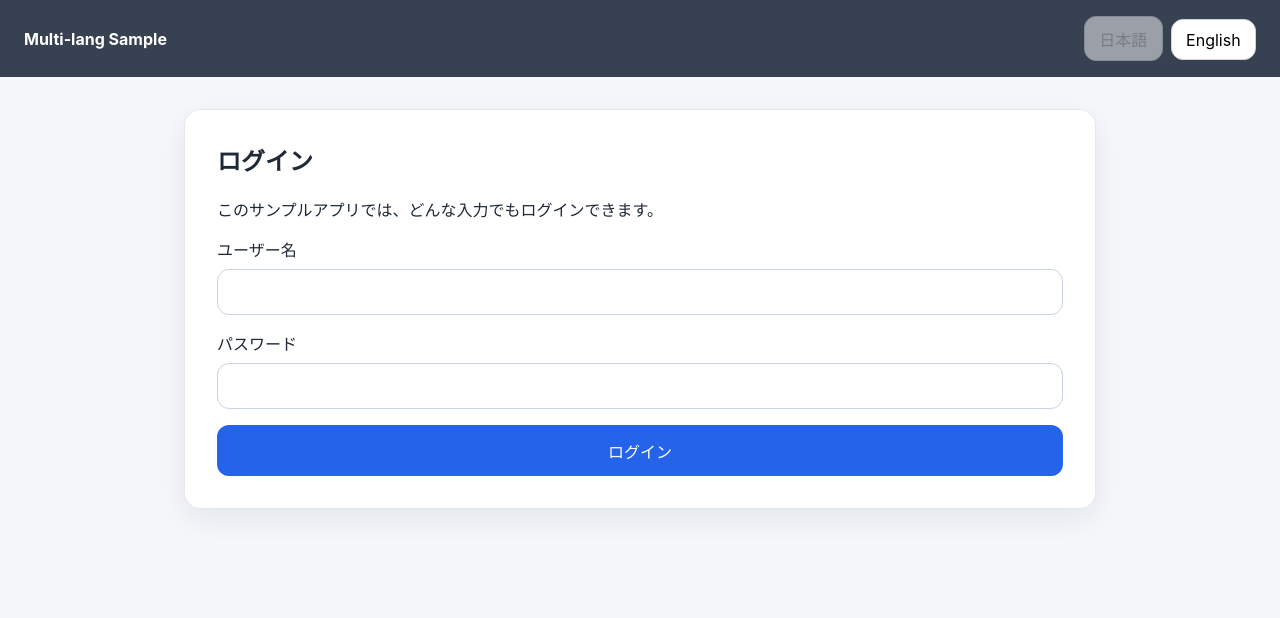
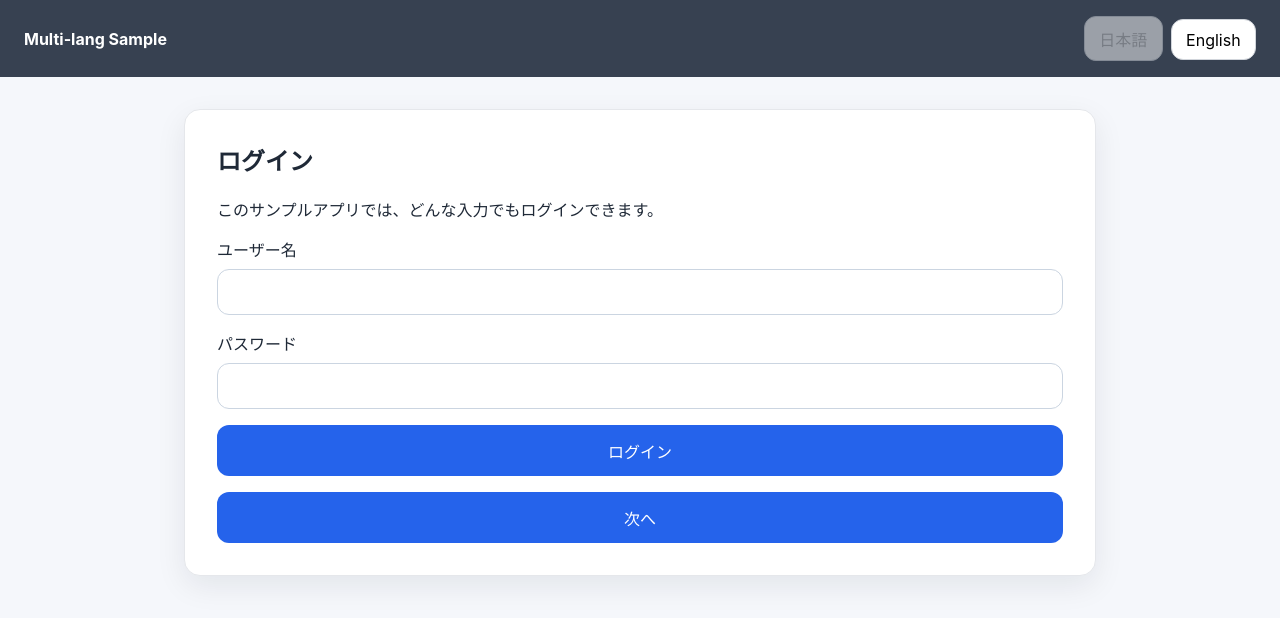
Before and after one commit to pisa-kun/multi-lang-react, a React (Vite) app: page /ja/login in a window 1280 px wide. Shown: the top 618 px of the page. Built offline with nearby package versions, Linux system fonts and the light colour scheme.

Commit message:
Add next button on login page

```diff
--- a/src/locales/ja/translation.json
+++ b/src/locales/ja/translation.json
@@ -4,7 +4,8 @@
     "description": "このサンプルアプリでは、どんな入力でもログインできます。",
     "username": "ユーザー名",
     "password": "パスワード",
-    "button": "ログイン"
+    "button": "ログイン",
+    "next": "次へ"
   },
   "home": {
     "title": "ホーム",
--- a/src/locales/us/translation.json
+++ b/src/locales/us/translation.json
@@ -4,7 +4,8 @@
     "description": "In this sample app, any input will authenticate.",
     "username": "Username",
     "password": "Password",
-    "button": "Sign in"
+    "button": "Sign in",
+    "next": "Next"
   },
   "home": {
     "title": "Home",
--- a/src/pages/LoginPage.tsx
+++ b/src/pages/LoginPage.tsx
@@ -29,6 +29,7 @@ const LoginPage = ({ onLogin }: Props) => {
           <input type="password" value={password} onChange={(event) => setPassword(event.target.value)} />
         </label>
         <button type="submit">{t('login.button')}</button>
+        <button type="button" onClick={onLogin}>{t('login.next')}</button>
       </form>
     </section>
   );
```
